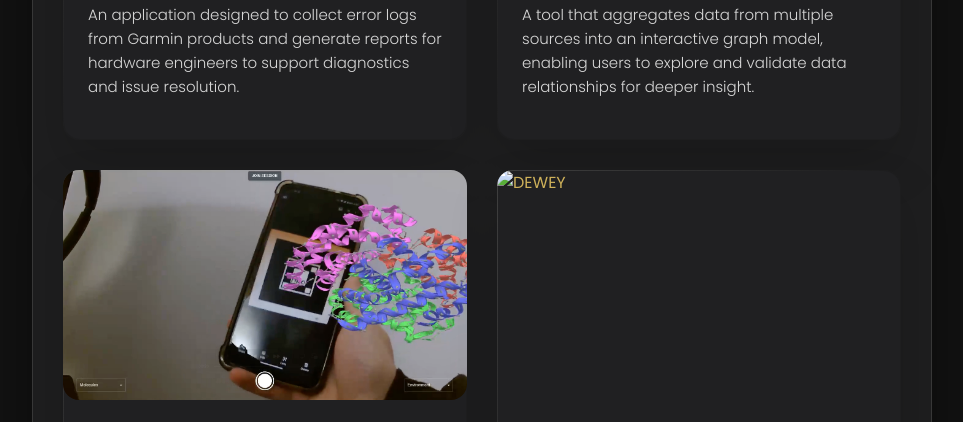
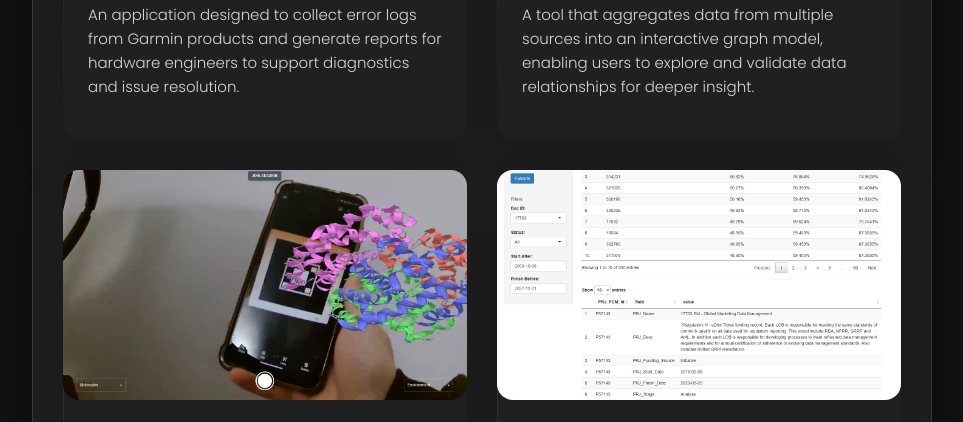
Before and after one commit to Austieeeen/austieeeen.github.io, a plain HTML site: page index.html in a window 1280 px wide. Shown: the part 1140-1562 px from the top of the page, without its empty margins (308-1271 px from the left). Drawn offline with Linux system fonts and the light colour scheme.

Commit message:
Fixed Dewey

```diff
--- a/index.html
+++ b/index.html
@@ -251,7 +251,7 @@
             <li class="blog-post-item">
               <a href="dewey.html">
                 <figure class="blog-banner-box">
-                  <img src="./assets/images/dewey.png" alt="DEWEY" loading="lazy">
+                  <img src="./assets/dewey/dewey.png" alt="DEWEY" loading="lazy">
                 </figure>
                 <div class="blog-content">
                   <div class="blog-meta">
```
